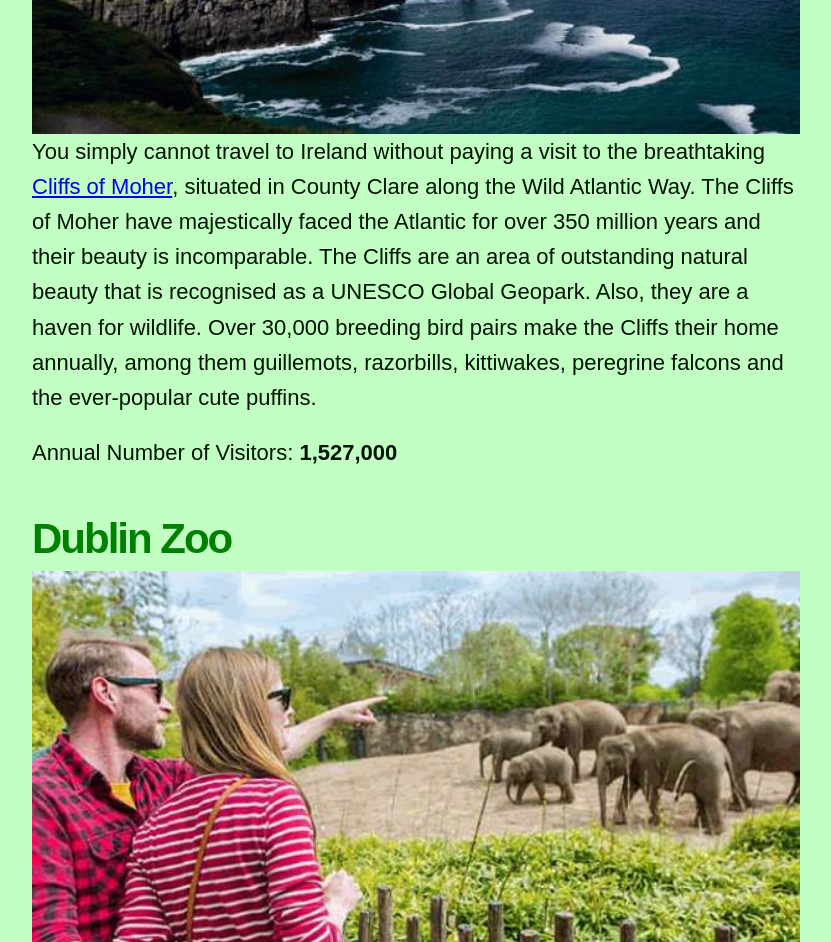
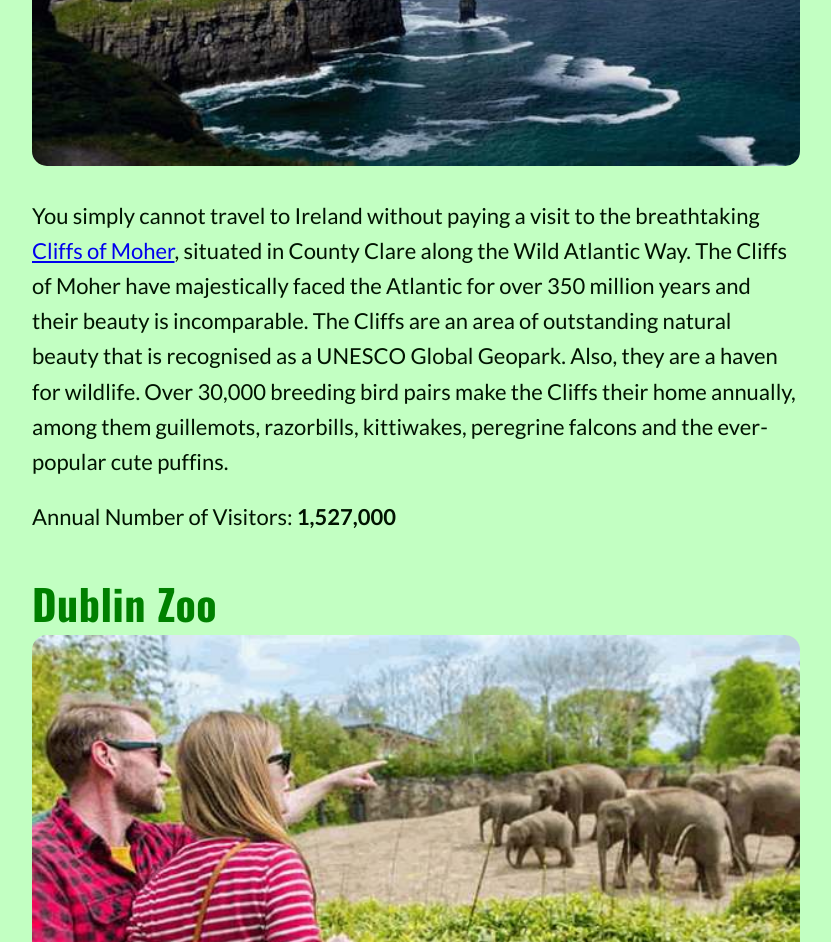
Before and after one commit to manyltamine/manyltamine.github.io, a plain HTML site: page exercises/page-6.html in a window 1280 px wide. Shown: the part 1858-2800 px from the top of the page, without its empty margins (224-1055 px from the left). Drawn offline with nearby package versions, Linux system fonts and the light colour scheme.

Commit message:
Add files via upload

```diff
--- a/exercises/assets/css/style-5.css
+++ b/exercises/assets/css/style-5.css
@@ -21,11 +21,11 @@ input, button, textarea, select { font: inherit }
 /* Web page */
 body {
     background-color: #FFFFBD;
+    font-family: 'Merriweather', serif;
 }
 
 /* Main heading */
 h1 {
-    font-family: serif;
     font-size: 84px;
     line-height: 1.1;
     font-weight: normal;
@@ -37,8 +37,7 @@ h1 {
 
 /* Small headings */
 h2 {
-    font-family: serif;
-    font-size: 26px;
+    font-size: 24px;
     color:#3434B0;
     line-height: 1.5;
     margin-bottom: 42px;
@@ -46,7 +45,6 @@ h2 {
 
 /* Smaller headings */
 h3 {
-    font-family: serif;
     font-size: 42px;
     color: #000;
     letter-spacing:-1px;
@@ -57,10 +55,16 @@ h3 {
 
 /* Text paragraphs */
 p {
-    font-family: serif;
-    font-size: 22px;
+    font-size: 20px;
     color: #455C80;
     line-height: 1.6;
     margin-top: 0;
     margin-bottom: 22px;
 }
+
+/* Images */
+img {
+    margin-bottom: 42px;
+    /* Drop shadow effect at right and bottom of image */
+    box-shadow: 8px 10px 8px #888;
+}
--- a/exercises/assets/css/style-6.css
+++ b/exercises/assets/css/style-6.css
@@ -23,7 +23,7 @@ h1, h2, h2 { color: #008000; letter-spacing: -2px; }
 
 /* Main heading */
 h1 {
-	font-family: sans-serif;
+	font-family: 'Oswald', sans-serif;
 	font-weight: bold;
     font-size: 72px;
     line-height: 1.1;
@@ -32,19 +32,28 @@ h1 {
 
 /* Small headings */
 h2 {
-	font-family: sans-serif;
+	font-family: 'Oswald', sans-serif;
     font-weight: bold;
     font-size: 42px;
     line-height: 1.3;
     margin-top: 42px;
     margin-bottom: 4px;
+    letter-spacing: 0.5px;
 }
 
 /* Text paragraphs */
 p {
-   font-family: sans-serif;
-   font-size: 22px;
-   color: #011301;
-   line-height: 1.6;
-   margin-bottom: 20px;
+    font-family: 'Lato', sans-serif;
+    font-size: 22px;
+    color: #011301;
+    line-height: 1.6;
+    margin-bottom: 20px;
 }
+
+
+/* Images */
+img {
+    margin-bottom: 32px;
+    /* Soften corners of images */
+    border-radius: 15px;
+}
--- a/exercises/assets/css/style-7.css
+++ b/exercises/assets/css/style-7.css
@@ -20,12 +20,12 @@ input, button, textarea, select { font: inherit }
 
 /* Web page */
 body {
-    background-color: #d1274b
+    background-color: #d1274b;
+    font-family: 'Neucha', serif;
 }
 
 /* Main heading */
 h1 {
-	font-family: serif;
 	font-weight: bold;
     font-size: 112px;
     color: #fff;
@@ -36,7 +36,6 @@ h1 {
 
 /* Small headings */
 h2 {
-	font-family: serif;
     font-weight: bold;
     font-size: 38px;
     color: #fff;
@@ -48,7 +47,6 @@ h2 {
 
 /* Smaller headings */
 h3 {
-	font-family: serif;
     font-weight: bold;
     font-size: 56px;
     color: #fff;
@@ -61,7 +59,6 @@ h3 {
 
 /* Text paragraphs */
 p {
-    font-family: serif;
     font-size: 28px;
     color: #fff;
     text-align: center;
@@ -69,3 +66,9 @@ p {
     margin-top:0;
     margin-bottom: 32px;
 }
+
+/* Images */
+img {
+    margin-top: 64px;
+    margin-bottom: 12px
+}
--- a/exercises/assets/css/style-8.css
+++ b/exercises/assets/css/style-8.css
@@ -25,7 +25,7 @@ body {
 
 /* Main heading */
 h1 {
-	font-family: serif;
+	font-family: 'Domine', serif;
 	font-weight: bold;
 	font-size: 54px;
     letter-spacing: -1px;
@@ -36,7 +36,7 @@ h1 {
 
 /* Small headings */
 h2 {
-    font-family: sans-serif;
+    font-family: 'PT Sans', sans-serif;
     font-weight: bold;
     color: #5b569a;
     font-size: 32px;
@@ -47,7 +47,7 @@ h2 {
 
 /* Smaller headings */
 h3 {
-	font-family: serif;
+	font-family: 'Domine', serif;
     font-weight: bold;
     font-size: 48px;
     color: #5b569a;
@@ -57,10 +57,15 @@ h3 {
 
 /* Text paragraphs */
 p {
-   font-family: sans-serif;
-   font-weight: normal;
-   font-size: 22px;
-   line-height: 1.6;
-   margin-top: 0;
-   margin-bottom: 20px;
+    font-family: 'PT Sans', sans-serif;
+    font-weight: normal;
+    font-size: 22px;
+    line-height: 1.6;
+    margin-top: 0;
+    margin-bottom: 20px;
 }
+
+/* Images */
+img {
+    margin-bottom: 32px
+}
--- a/exercises/page-6.html
+++ b/exercises/page-6.html
@@ -9,6 +9,10 @@
     <meta name="description" content="The country's most popular atractions for visitors, according to the Irish Tourist Board.">
 
     <link rel="stylesheet" href="assets/css/style-6.css">
+
+    <!-- Google Fonts stylesheet -->
+    <link rel="preconnect" href="https://fonts.gstatic.com">
+    <link href="https://fonts.googleapis.com/css2?family=Lato:ital,wght@0,400;0,700;1,400;1,700&family=Oswald:wght@700&display=swap" rel="stylesheet">
 
 </head>
 
@@ -22,6 +26,7 @@
 
 
 <h2>Guinness Storehouse, Dublin</h2>
+
 <img src="assets/img/guinness-storehouse.jpg" alt="Guinness Storehouse">
 
 <p>Located at St. James's Gate Brewery, the <a href="https://www.guinness-storehouse.com/en" target="_blank">Guinness Storehouse</a> is the home of the Black Stuff, the heart of Dublin and an unforgettable element of any Irish adventure. An exciting visitor experience begins at the bottom of the world's largest pint glass, where you will learn the story of the beer's four ingredients: water, barley, hops and yeast. Your journey continues up through seven floors filled with interactive experiences that fuse Guinness' long brewing heritage with Ireland's rich history. At the top, you'll be rewarded with a pint of perfection in our world-famous rooftop Gravity Bar. Now that's our kind of higher education!</p>
@@ -30,8 +35,8 @@
 
 
 <h2>Cliffs of Moher, Co. Clare</h2>
-<img src="assets/img/cliffs-of-moher.jpg" alt="cliffs-of-moher">
 
+<img src="assets/img/cliffs-of-moher.jpg" alt="Cliffs of Moher">
 
 <p>You simply cannot travel to Ireland without paying a visit to the breathtaking <a href="https://www.cliffsofmoher.ie" target="_blank">Cliffs of Moher</a>, situated in County Clare along the Wild Atlantic Way. The Cliffs of Moher have majestically faced the Atlantic for over 350 million years and their beauty is incomparable. The Cliffs are an area of outstanding natural beauty that is recognised as a UNESCO Global Geopark. Also, they are a haven for wildlife. Over 30,000 breeding bird pairs make the Cliffs their home annually, among them guillemots, razorbills, kittiwakes, peregrine falcons and the ever-popular cute puffins.</p>
 
@@ -39,21 +44,24 @@
 
 
 <h2>Dublin Zoo</h2>
-<img src="assets/img/dublin-zoo.jpg" alt="dublin zoo">
+
+<img src="assets/img/dublin-zoo.jpg" alt="Dublin Zoo">
 
 <p>Established in 1830, <a href="https://www.dublinzoo.ie"  target="_blank">Dublin Zoo</a> works in partnership with zoos worldwide to make a significant contribution to the conservation of the endangered species on Earth. Located in Dublin's Phoenix Park and covering over 28 hectares, the Zoo is divided into the following areas: Asian Forests, Orangutan Forest, The Kaziranga Forest Trail, Fringes of the Arctic, Sea Lion Cove, African Plains, Roberts House, House of Reptiles, City Farm and South American House. Home to some 400 animals in a safe environment, Dublin Zoo is where education and conservation combine for an exciting and stimulating day out for all the family.</p>
 <p>Annual Number of Visitors: <b>1,264,300</b></p>
 
 
 <h2>National Aquatic Centre, Dublin</h2>
-<img src="assets/img/national-aquatic-centre.jpg" alt="national aquatic centre">
+
+<img src="assets/img/national-aquatic-centre.jpg" alt="National Aquatic Centre">
 
 <p>Located in the Dublin suburb of Blanchardstown, Dublin, the <a href="https://www.nationalaquaticcentre.ie" target="_blank">National Aquatic Centre</a> is Ireland's largest and most popular Water Park. The 2,500-capacity venue has won numerous major awards, including <i>Best Leisure Facility in Ireland</i>. It has hosted pre-Olympic training camps for teams from 16 different countries and 190 athletes, among them eventual Water Polo Champions, Croatia, and the Synchronised Swimming Team from the USA.</p>
 <p>Annual Number of Visitors: <b>1,099,756</b></p>
 
 
 <h2>Book of Kells Exhibition, Trinity College, Dublin</h2>
-<img src="assets/img/book-of-kells.jpg" alt="book of kells">
+
+<img src="assets/img/book-of-kells.jpg" alt="Book of Kells">
 
 <p>Based at Trinity College in the heart of Dublin city, the <a href="https://www.tcd.ie/visitors/book-of-kells/" target="_blank">Book of Kells Exhibition</a> is a must-see on the itinerary of all visitors to Ireland. It showcases the nation's greatest cultural treasure and the world's most famous medieval manuscript: the Book of Kells, a 9th-century manuscript that documents the four Gospels of the life of Jesus Christ. The Exhibition also features access to the Long Room, a magnificent and beautiful library, that houses 200,000 of Trinity College's oldest books.</p>
 <p>Annual Number of Visitors: <b>983,410</b></p>
```
Also changed, not shown: exercises/page-5.html (+6 -0 lines), exercises/page-7.html (+5 -2 lines), exercises/page-8.html (+8 -3 lines). Lines whose indentation alone changed are shown as unchanged.
